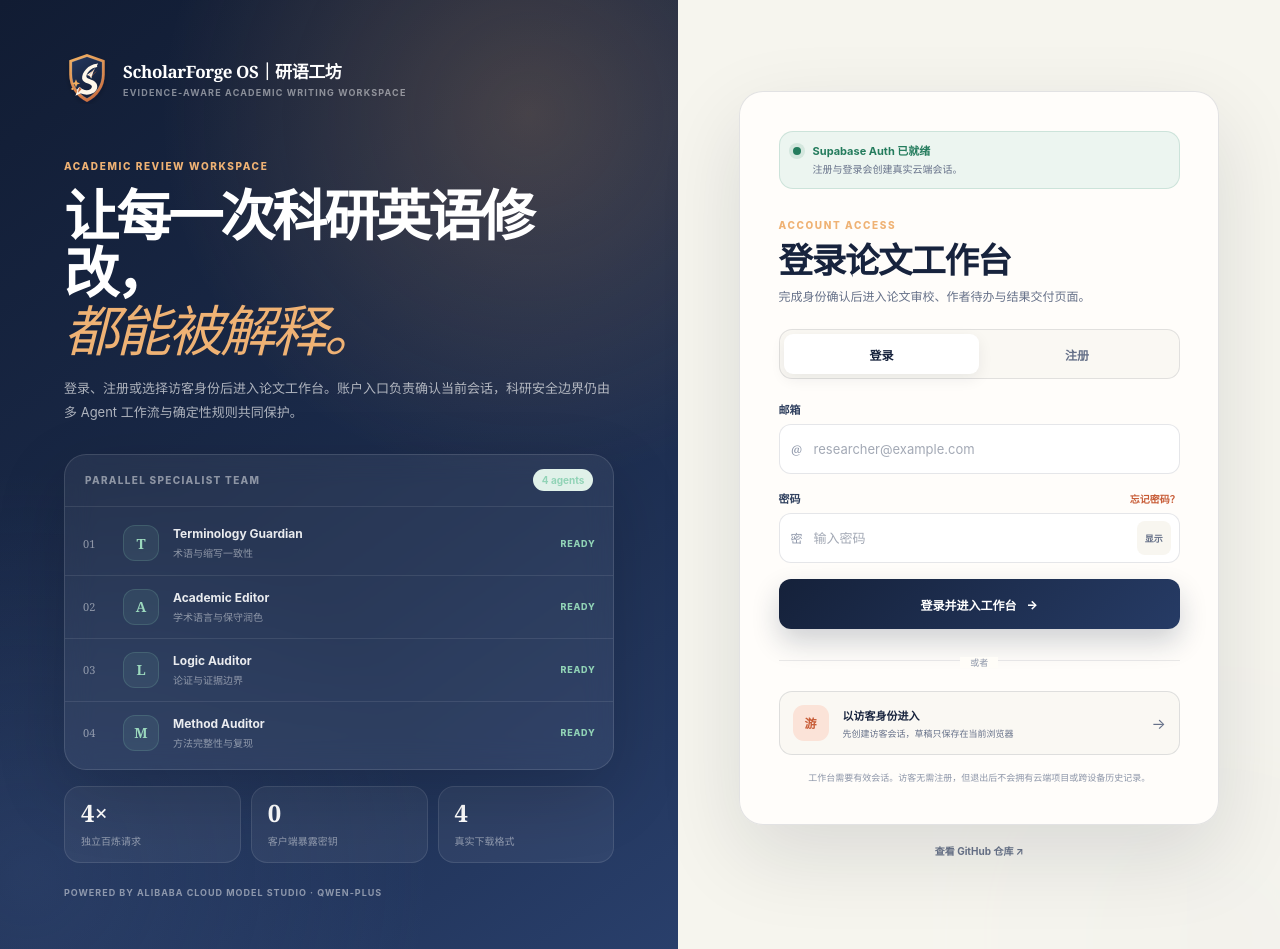
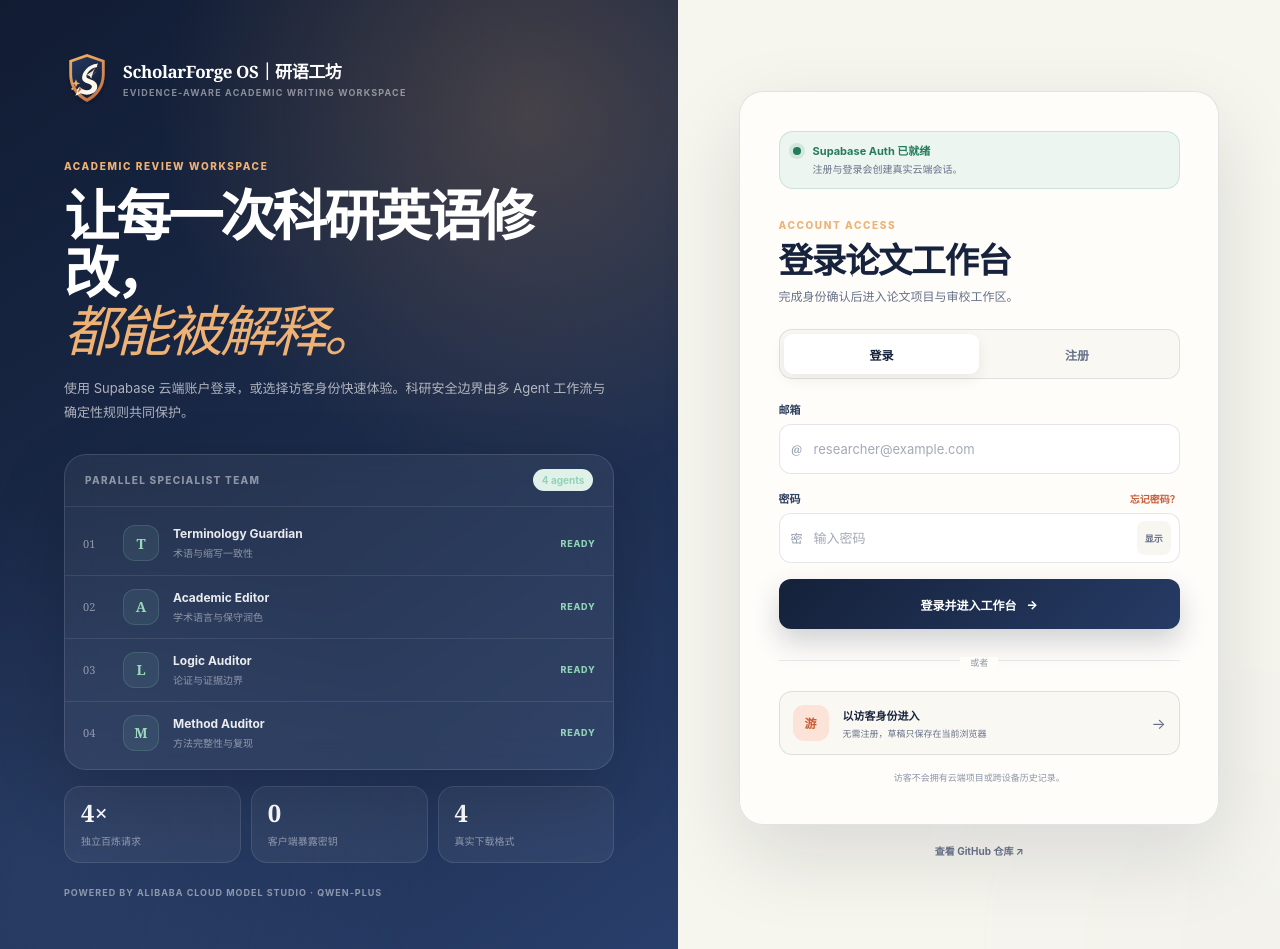
Before and after one commit to liqinglq666/scholarforge-os, a Next.js app: page /login in a window 1280 px wide. Built offline with nearby package versions, Linux system fonts and the light colour scheme; no server answers.

Commit message:
refactor: simplify login to cloud or guest access

```diff
--- a/app/login/page.tsx
+++ b/app/login/page.tsx
@@ -2,7 +2,7 @@
 
 import Link from 'next/link';
 import { useRouter } from 'next/navigation';
-import { useMemo, useState, type FormEvent } from 'react';
+import { useState, type FormEvent } from 'react';
 import { useAuth } from '@/components/auth-provider';
 
 type AuthTab = 'signin' | 'signup';
@@ -48,18 +48,6 @@
   const [showPassword, setShowPassword] = useState(false);
   const [submitting, setSubmitting] = useState(false);
   const [notice, setNotice] = useState<Notice>(null);
-
-  const authMode = useMemo(() => supabaseConfigured
-    ? {
-        label: 'Supabase Auth 已就绪',
-        description: '注册与登录会创建真实云端会话。',
-        tone: 'cloud',
-      }
-    : {
-        label: '本地演示账户模式',
-        description: '当前未配置 Supabase；账户仅保存在此浏览器，不会上传密码。',
-        tone: 'demo',
-      }, [supabaseConfigured]);
 
   async function handleSubmit(event: FormEvent<HTMLFormElement>) {
     event.preventDefault();
@@ -123,14 +111,11 @@
         <div className="auth-story-copy">
           <div className="auth-eyebrow">Academic review workspace</div>
           <h1>让每一次科研英语修改，<em>都能被解释。</em></h1>
-          <p>登录、注册或选择访客身份后进入论文工作台。账户入口负责确认当前会话，科研安全边界仍由多 Agent 工作流与确定性规则共同保护。</p>
+          <p>使用 Supabase 云端账户登录，或选择访客身份快速体验。科研安全边界由多 Agent 工作流与确定性规则共同保护。</p>
         </div>
 
         <div className="auth-agent-board">
-          <div className="auth-board-head">
-            <span>Parallel specialist team</span>
-            <b>4 agents</b>
-          </div>
+          <div className="auth-board-head"><span>Parallel specialist team</span><b>4 agents</b></div>
           <div className="auth-agent-list">
             {SPECIALISTS.map(([short, name, role], index) => (
               <div className="auth-agent-row" key={name}>
@@ -154,31 +139,31 @@
 
       <section className="auth-panel-wrap">
         <div className="auth-panel">
-          <div className={`auth-mode-badge tone-${authMode.tone}`}>
+          <div className={`auth-mode-badge tone-${supabaseConfigured ? 'cloud' : 'demo'}`}>
             <span />
-            <div><b>{authMode.label}</b><small>{authMode.description}</small></div>
+            <div>
+              <b>{supabaseConfigured ? 'Supabase Auth 已就绪' : '访客体验模式'}</b>
+              <small>{supabaseConfigured ? '注册与登录会创建真实云端会话。' : '当前未配置 Supabase；登录注册已隐藏，可直接使用访客模式。'}</small>
+            </div>
           </div>
 
           {sessionLoading ? (
-            <div className="auth-session-loading" aria-live="polite">
-              <span />
-              <strong>正在读取账户会话…</strong>
-            </div>
+            <div className="auth-session-loading" aria-live="polite"><span /><strong>正在读取账户会话…</strong></div>
           ) : user ? (
             <div className="auth-existing-session">
               <span className="auth-existing-avatar">{user.displayName.slice(0, 2).toUpperCase()}</span>
               <div className="auth-eyebrow">Active session</div>
               <h2>欢迎回来，{user.displayName}</h2>
-              <p>{user.mode === 'supabase' ? '你的云端账户会话仍然有效。' : user.mode === 'guest' ? '当前设备已保存访客会话。' : '当前设备已保存本地演示账户会话。'}</p>
+              <p>{user.mode === 'supabase' ? '你的云端账户会话仍然有效。' : '当前设备已保存访客会话。'}</p>
               <button className="auth-primary-button" onClick={() => router.replace(getDestination())} type="button">继续进入论文工作台 <span>→</span></button>
               <a className="auth-secondary-link" href="https://github.com/liqinglq666/scholarforge-os" rel="noreferrer" target="_blank">查看项目仓库</a>
             </div>
-          ) : (
+          ) : supabaseConfigured ? (
             <>
               <div className="auth-panel-heading">
                 <div className="auth-eyebrow">Account access</div>
                 <h2>{tab === 'signin' ? '登录论文工作台' : '创建 ScholarForge 账户'}</h2>
-                <p>{tab === 'signin' ? '完成身份确认后进入论文审校、作者待办与结果交付页面。' : '创建云端账户后，可主动同步按用户隔离的论文项目与任务历史。'}</p>
+                <p>{tab === 'signin' ? '完成身份确认后进入论文项目与审校工作区。' : '创建云端账户后，可主动同步按用户隔离的论文项目与任务历史。'}</p>
               </div>
 
               <div className="auth-tabs" role="tablist" aria-label="登录或注册">
@@ -192,13 +177,7 @@
                     <span>姓名或昵称</span>
                     <div className="auth-input-shell">
                       <span aria-hidden="true">署</span>
-                      <input
-                        autoComplete="name"
-                        onChange={(event) => setDisplayName(event.target.value)}
-                        placeholder="例如：Qing Li"
-                        required
-                        value={displayName}
-                      />
+                      <input autoComplete="name" onChange={(event) => setDisplayName(event.target.value)} placeholder="例如：Qing Li" required value={displayName} />
                     </div>
                   </label>
                 ) : null}
@@ -207,15 +186,7 @@
                   <span>邮箱</span>
                   <div className="auth-input-shell">
                     <span aria-hidden="true">@</span>
-                    <input
-                      autoComplete="email"
-                      inputMode="email"
-                      onChange={(event) => setEmail(event.target.value)}
-                      placeholder="researcher@example.com"
-                      required
-                      type="email"
-                      value={email}
-                    />
+                    <input autoComplete="email" inputMode="email" onChange={(event) => setEmail(event.target.value)} placeholder="researcher@example.com" required type="email" value={email} />
                   </div>
                 </label>
 
@@ -223,15 +194,7 @@
                   <span className="auth-label-row"><b>密码</b>{tab === 'signin' ? <button disabled={submitting} onClick={() => void handleReset()} type="button">忘记密码？</button> : <small>至少 8 个字符</small>}</span>
                   <div className="auth-input-shell">
                     <span aria-hidden="true">密</span>
-                    <input
-                      autoComplete={tab === 'signin' ? 'current-password' : 'new-password'}
-                      minLength={8}
-                      onChange={(event) => setPassword(event.target.value)}
-                      placeholder="输入密码"
-                      required
-                      type={showPassword ? 'text' : 'password'}
-                      value={password}
-                    />
+                    <input autoComplete={tab === 'signin' ? 'current-password' : 'new-password'} minLength={8} onChange={(event) => setPassword(event.target.value)} placeholder="输入密码" required type={showPassword ? 'text' : 'password'} value={password} />
                     <button className="auth-password-toggle" onClick={() => setShowPassword((value) => !value)} type="button">{showPassword ? '隐藏' : '显示'}</button>
                   </div>
                 </label>
@@ -245,15 +208,26 @@
               </form>
 
               <div className="auth-divider"><span>或者</span></div>
-
               <button className="auth-guest-button" disabled={submitting} onClick={() => void handleGuest()} type="button">
                 <span className="auth-guest-icon">游</span>
-                <span><b>以访客身份进入</b><small>先创建访客会话，草稿只保存在当前浏览器</small></span>
+                <span><b>以访客身份进入</b><small>无需注册，草稿只保存在当前浏览器</small></span>
                 <i>→</i>
               </button>
-
-              <p className="auth-legal">工作台需要有效会话。访客无需注册，但退出后不会拥有云端项目或跨设备历史记录。</p>
+              <p className="auth-legal">访客不会拥有云端项目或跨设备历史记录。</p>
             </>
+          ) : (
+            <div className="auth-existing-session">
+              <span className="auth-existing-avatar">游</span>
+              <div className="auth-eyebrow">Guest access</div>
+              <h2>直接体验科研写作工作台</h2>
+              <p>当前部署没有配置 Supabase，因此不展示无效的邮箱登录与注册表单。访客草稿、历史和作者决策只保存在当前浏览器。</p>
+              {notice ? <div aria-live="polite" className={`auth-notice tone-${notice.tone}`}>{notice.message}</div> : null}
+              <button className="auth-primary-button" disabled={submitting} onClick={() => void handleGuest()} type="button">
+                {submitting ? '正在创建访客会话…' : '以访客身份进入工作台'}
+                {!submitting ? <span>→</span> : null}
+              </button>
+              <a className="auth-secondary-link" href="https://github.com/liqinglq666/scholarforge-os/blob/main/docs/authentication.md" rel="noreferrer" target="_blank">查看云端账户配置说明</a>
+            </div>
           )}
         </div>
 
```
